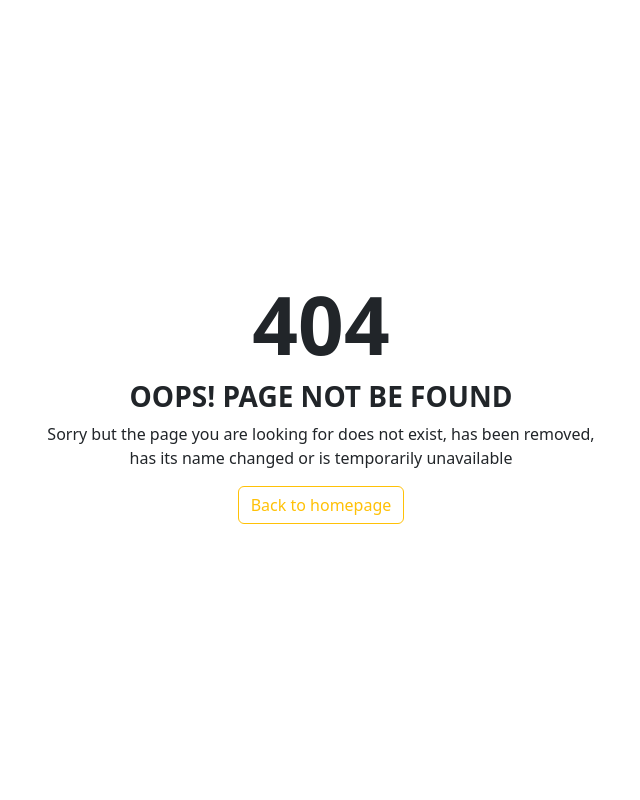
After one commit to tankishev/et_billing, a Django app: template templates/404.html in a window 1280 px wide. The commit adds this page. Shown: the whole page, without its empty margins (319-959 px from the left). Run offline with Django 3.2, Linux system fonts and the light colour scheme; the template is opened without the code that fills it, so the values that code supplies are empty.

Commit message:
add basic 404

```diff
--- /dev/null
+++ b/templates/404.html
@@ -0,0 +1,16 @@
+{% extends 'header.html' %}
+{% block title %}404 Page Not Found{% endblock %}
+{% block body %}
+    <div class="container">
+        <div class="d-flex vh-100 justify-content-center">
+            <div class="vw-50 align-self-center text-center" style="width: 50%">
+                <div class="notfound-404">
+                    <h1 class="display-1 fw-bold">4<span>0</span>4</h1>
+                </div>
+                <h3 class="text-uppercase fw-bold">Oops! Page Not Be Found</h3>
+                <p class="fw-lighter">Sorry but the page you are looking for does not exist, has been removed, has its name changed or is temporarily unavailable</p>
+                <a class="btn btn-outline-warning" href="/">Back to homepage</a>
+            </div>
+        </div>
+    </div>
+{% endblock %}
--- /dev/null
+++ b/templates/header.html
@@ -0,0 +1,16 @@
+{% load static %}
+<!DOCTYPE html>
+<html lang="en">
+<head>
+    <meta charset="utf-8">
+    <meta name="viewport" content="width=device-width, initial-scale=1">
+    <title>{% block title %}{% endblock %}</title>
+    <script src="https://cdn.jsdelivr.net/npm/bootstrap@5.3.0-alpha1/dist/js/bootstrap.bundle.min.js" integrity="sha384-w76AqPfDkMBDXo30jS1Sgez6pr3x5MlQ1ZAGC+nuZB+EYdgRZgiwxhTBTkF7CXvN" crossorigin="anonymous"></script>
+    <link href="https://cdn.jsdelivr.net/npm/bootstrap@5.3.0-alpha1/dist/css/bootstrap.min.css" rel="stylesheet" integrity="sha384-GLhlTQ8iRABdZLl6O3oVMWSktQOp6b7In1Zl3/Jr59b6EGGoI1aFkw7cmDA6j6gD" crossorigin="anonymous">
+    {% block custom_scripts %}{% endblock %}
+    <style>form > div > ul.errorlist {display:none;}</style>
+</head>
+<body>
+    {% block body %}{% endblock %}
+  </body>
+</html>
--- a/vendors/views.py
+++ b/vendors/views.py
@@ -125,7 +125,11 @@ def upload_zip(request):
 
 @login_required
 def extract_zip(request):
+    """ Extract the contents of the last uploaded Iteco achive """
+
+    # Get the content of the last uploaded archive
     zip_content = list_archive()
+
     if zip_content is None:
         return HttpResponse("No zip file found!")
     elif len(zip_content) == 0:
```
Also changed, not shown: templates/base.html (+3 -19 lines), vendors/modules/zip_archives.py (+8 -4 lines).
